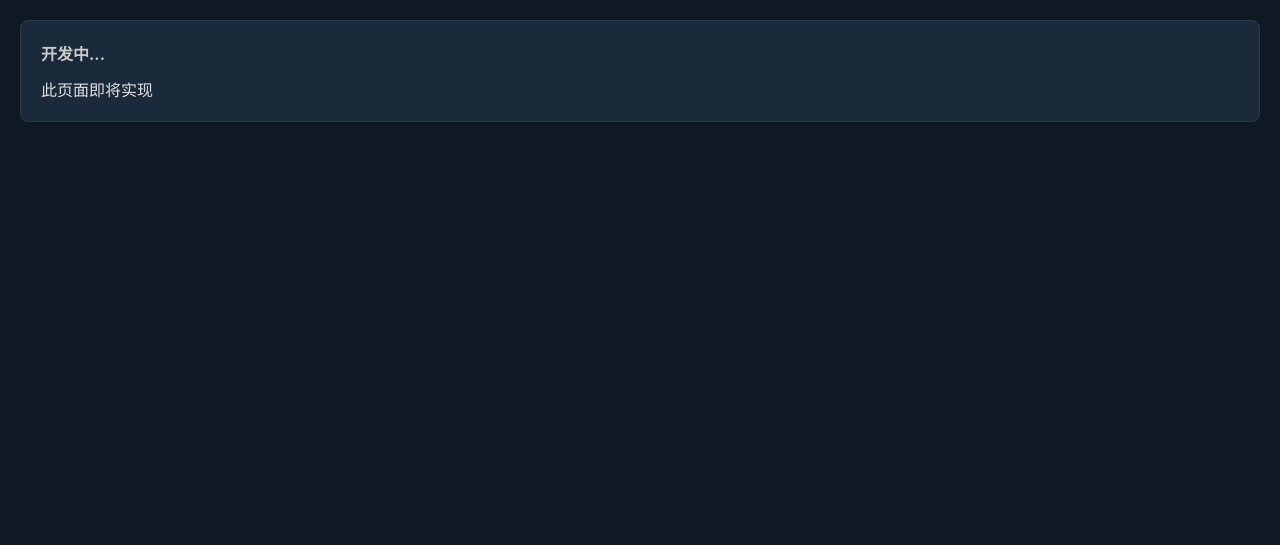
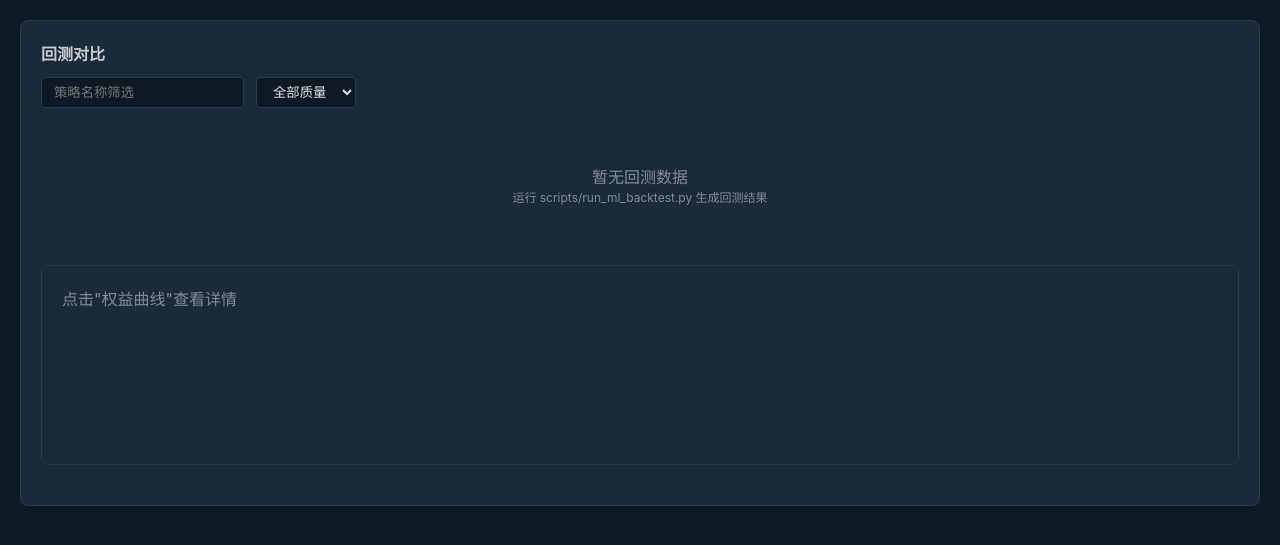
Before and after one commit to Neownne/Quant, a FastAPI app: page /backtest in a window 1280 px wide. Shown: the part 51-596 px from the top of the page. Run offline with FastAPI, Linux system fonts and the light colour scheme; some libraries are stand-ins or nearby versions.

Commit message:
feat: implement backtest comparison page with filtering and equity curve

```diff
--- a/web/routes/api.py
+++ b/web/routes/api.py
@@ -89,3 +89,82 @@ async def get_kline(code: str):
 
     html = f"""<div id="kline-chart" style="width:100%;height:500px;" data-chart='{json.dumps(option)}'></div>"""
     return HTMLResponse(html)
+
+
+@router.get("/backtest-list")
+async def list_backtests(strategy: str = "", quality: str = ""):
+    """Return HTML table of backtest results. When DB is unavailable, show empty state."""
+    engine = get_engine()
+    try:
+        with engine.connect() as conn:
+            where = ["1=1"]
+            params = {}
+            if strategy:
+                where.append("sc.name = :strategy")
+                params["strategy"] = strategy
+            if quality:
+                where.append("br.quality = :quality")
+                params["quality"] = quality
+            rows = conn.execute(text(f"""
+                SELECT sc.name, sv.version, br.start_date, br.end_date, br.quality,
+                       br.quality_flags, br.id
+                FROM backtest_results br
+                JOIN strategy_versions sv ON br.version_id = sv.id
+                JOIN strategy_configs sc ON sv.strategy_id = sc.id
+                WHERE {' AND '.join(where)}
+                ORDER BY br.created_at DESC LIMIT 50
+            """), params).fetchall()
+    except Exception:
+        rows = []
+
+    if not rows:
+        return HTMLResponse("""<div style="padding:40px;text-align:center;color:#889;">
+            <p>暂无回测数据</p><p style="font-size:12px;">运行 scripts/run_ml_backtest.py 生成回测结果</p>
+        </div>""")
+
+    rows_html = ""
+    for r in rows:
+        name, version, start, end, quality, flags, bt_id = r
+        badge_class = f"badge-{quality}"
+        rows_html += f"""<tr>
+            <td>{name}</td><td>{version}</td><td>{start} ~ {end}</td>
+            <td><span class="badge {badge_class}">{quality}</span></td>
+            <td><button class="mock-button" hx-get="/api/backtest-equity/{bt_id}" hx-target="#equity-panel" hx-swap="innerHTML">权益曲线</button></td>
+        </tr>"""
+
+    html = f"""<table>
+    <thead><tr><th>策略</th><th>版本</th><th>区间</th><th>质量</th><th>操作</th></tr></thead>
+    <tbody>{rows_html}</tbody></table>"""
+    return HTMLResponse(html)
+
+
+@router.get("/backtest-equity/{backtest_id}")
+async def get_equity_curve(backtest_id: int):
+    engine = get_engine()
+    try:
+        with engine.connect() as conn:
+            row = conn.execute(text(
+                "SELECT equity_curve_json FROM backtest_results WHERE id = :id"
+            ), {"id": backtest_id}).fetchone()
+    except Exception:
+        row = None
+
+    if not row or not row[0]:
+        return HTMLResponse("<p style='color:#889;padding:20px;'>无权益曲线数据</p>")
+
+    curve = row[0] if isinstance(row[0], dict) else json.loads(str(row[0]))
+    # curve is {date_str: nav, ...}
+    dates = list(curve.keys()) if isinstance(curve, dict) else []
+    values = list(curve.values()) if isinstance(curve, dict) else []
+
+    option = {
+        "xAxis": {"data": dates, "axisLabel": {"color": "#889", "rotate": 30}},
+        "yAxis": {"scale": True, "axisLabel": {"color": "#889"}},
+        "series": [{"type": "line", "data": values, "smooth": True,
+                     "lineStyle": {"color": "#4fc3f7"}, "areaStyle": {"color": "rgba(79,195,247,0.1)"}}],
+        "tooltip": {"trigger": "axis"},
+        "grid": {"left": "10%", "right": "5%", "top": "5%", "bottom": "15%"},
+    }
+
+    html = f"""<div id="equity-chart" style="width:100%;height:400px;" data-chart='{json.dumps(option)}'></div>"""
+    return HTMLResponse(html)
--- a/web/templates/backtest.html
+++ b/web/templates/backtest.html
@@ -1,5 +1,29 @@
 {% extends "base.html" %}
-{% block title %}回测对比 - Quant Monitor{% endblock %}
 {% block content %}
-<div class="card"><h3>开发中...</h3><p>此页面即将实现</p></div>
+<div class="card">
+    <h3>回测对比</h3>
+    <div style="display:flex; gap:12px; margin-bottom:16px;">
+        <input placeholder="策略名称筛选" name="strategy"
+               hx-get="/api/backtest-list" hx-trigger="keyup changed delay:500ms"
+               hx-target="#bt-table" hx-swap="innerHTML"
+               style="background:#0f1923;border:1px solid #2a3a4a;color:#e0e0e0;padding:6px 12px;border-radius:4px;">
+        <select name="quality"
+                hx-get="/api/backtest-list" hx-trigger="change"
+                hx-target="#bt-table" hx-swap="innerHTML"
+                style="background:#0f1923;border:1px solid #2a3a4a;color:#e0e0e0;padding:6px 12px;border-radius:4px;">
+            <option value="">全部质量</option>
+            <option value="valid">有效</option>
+            <option value="suspect">可疑</option>
+            <option value="invalid">无效</option>
+        </select>
+    </div>
+
+    <div id="bt-table" hx-get="/api/backtest-list" hx-trigger="load">
+        <p>加载中...</p>
+    </div>
+
+    <div id="equity-panel" class="card" style="margin-top:20px;min-height:200px;">
+        <p style="color:#889;">点击"权益曲线"查看详情</p>
+    </div>
+</div>
 {% endblock %}
```
